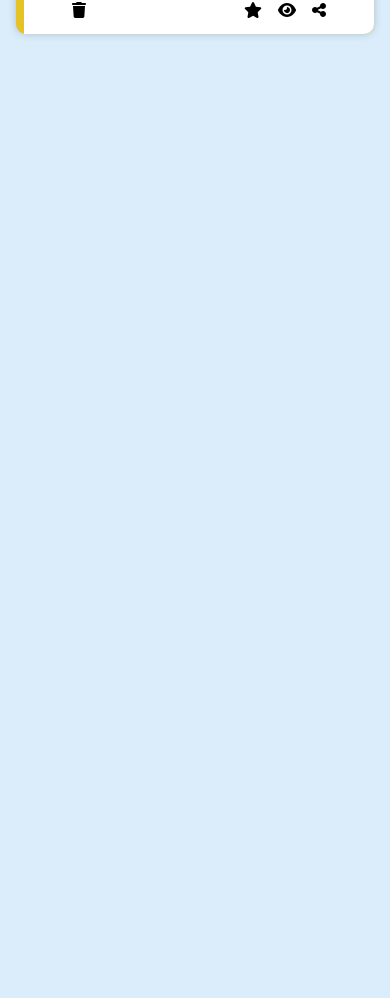
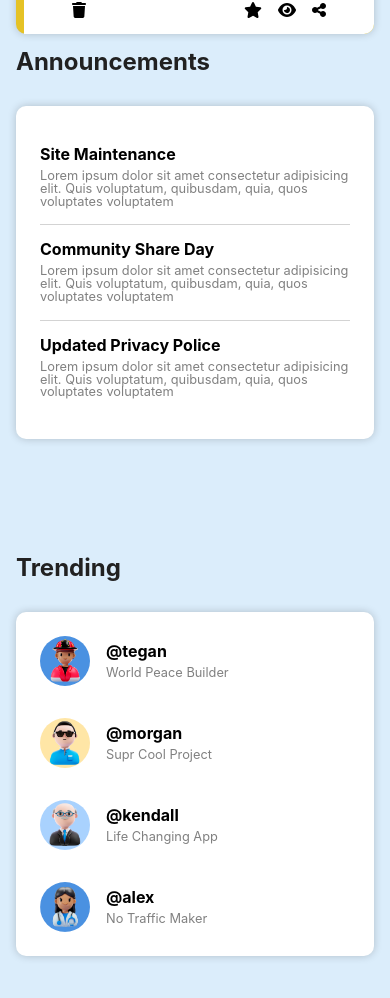
Before and after one commit to nicoriera/test-12p5-frontend, a React (Create React App) app: page / in a window 390 px wide. Shown: the part 1494-2492 px from the top of the page. Before the commit the page ends 1560 px from the top, so only its background shows below. Built offline with nearby package versions, Linux system fonts and the light colour scheme.

Commit message:
update css for responsive

```diff
--- a/src/components/AnnoucementTrendingContainer/annoucementTrendingContainer.scss
+++ b/src/components/AnnoucementTrendingContainer/annoucementTrendingContainer.scss
@@ -1,5 +1,12 @@
 .annoucements_trending_container {
-  display: none;
+  display: flex;
+  flex-direction: column;
+  width: auto;
+
+  .announcements_container,
+  .trending_container {
+    height: 60vh;
+  }
 }
 
 @media (min-width: 768px) {
@@ -12,7 +19,7 @@
 
     .announcements_container,
     .trending_container {
-      height: 60vh;
+      height: 55vh;
     }
   }
 }
@@ -21,4 +28,31 @@
   .annoucements_trending_container {
     width: 25rem;
   }
+
+  .announcements_container,
+  .trending_container {
+    height: 30vh;
+  }
 }
+
+@media (min-width: 1280px) {
+  .annoucements_trending_container {
+    width: 30rem;
+  }
+
+  .announcements_container,
+  .trending_container {
+    height: 70vh;
+  }
+}
+
+@media (min-width: 1440px) {
+  .annoucements_trending_container {
+    width: 35rem;
+  }
+
+  .announcements_container,
+  .trending_container {
+    height: 75vh;
+  }
+}
--- a/src/components/Announcement/announcement.scss
+++ b/src/components/Announcement/announcement.scss
@@ -1,5 +1,31 @@
 .announcements {
-  display: none;
+  display: flex;
+  flex-direction: column;
+  background-color: white;
+  border-radius: $border-radius-card;
+  box-shadow: 0 0 8px rgba(0, 0, 0, 0.2);
+  padding: 1.5rem;
+  margin-top: 2rem;
+
+  .announcement {
+    padding: 1rem 0;
+    border-bottom: 1px solid lightgray;
+
+    &:last-child {
+      border-bottom: none;
+    }
+
+    h2 {
+      font-size: 1rem;
+      font-weight: bold;
+      margin-bottom: 0.5rem;
+    }
+
+    p {
+      font-size: 0.8rem;
+      color: gray;
+    }
+  }
 }
 
 @media (min-width: 768px) {
--- a/src/components/CardsContainer/cardsContainer.scss
+++ b/src/components/CardsContainer/cardsContainer.scss
@@ -9,7 +9,7 @@
     display: grid;
     grid-template-columns: repeat(auto-fit, minmax(20rem, 1fr));
     transition: all 0.2s ease-in-out;
-    width: 30rem;
+    width: 28rem;
   }
 
   @media (min-width: 1024px) {
@@ -17,7 +17,7 @@
   }
 
   @media (min-width: 1440px) {
-    width: 55rem;
+    width: 52rem;
   }
 
   @media (min-width: 1920px) {
--- a/src/components/SideBar/sidebar.scss
+++ b/src/components/SideBar/sidebar.scss
@@ -104,7 +104,7 @@
     .sidebar_header {
       display: flex;
       align-items: center;
-      font-size: 1.5rem;
+      font-size: 1rem;
       padding: $padding-size;
       margin-bottom: 1.5rem;
 
--- a/src/components/Trending/trending.scss
+++ b/src/components/Trending/trending.scss
@@ -1,5 +1,28 @@
 .trendings {
-  display: none;
+  display: flex;
+  flex-direction: column;
+  margin-top: 2rem;
+  background-color: white;
+  border-radius: $border-radius-card;
+  box-shadow: 0 0 8px rgba(0, 0, 0, 0.2);
+  padding: 0.5rem;
+
+  .trending {
+    display: flex;
+    flex-direction: row;
+    align-items: center;
+
+    h2 {
+      font-size: 1rem;
+      font-weight: bold;
+      margin-bottom: 0.5rem;
+    }
+
+    p {
+      font-size: 0.8rem;
+      color: gray;
+    }
+  }
 }
 
 @media (min-width: 768px) {
```
